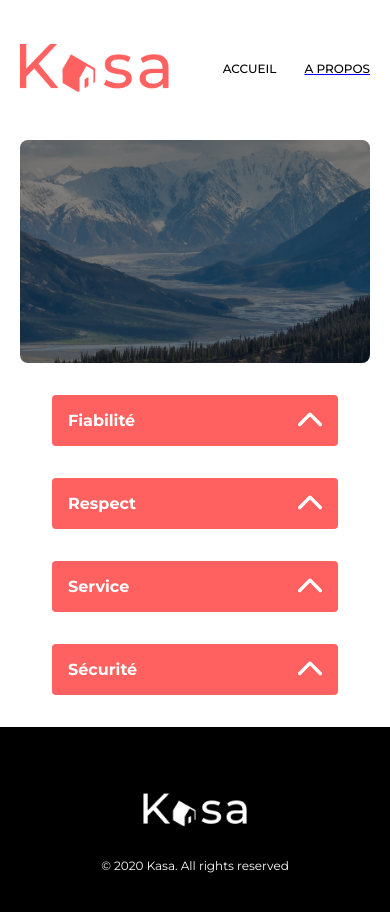
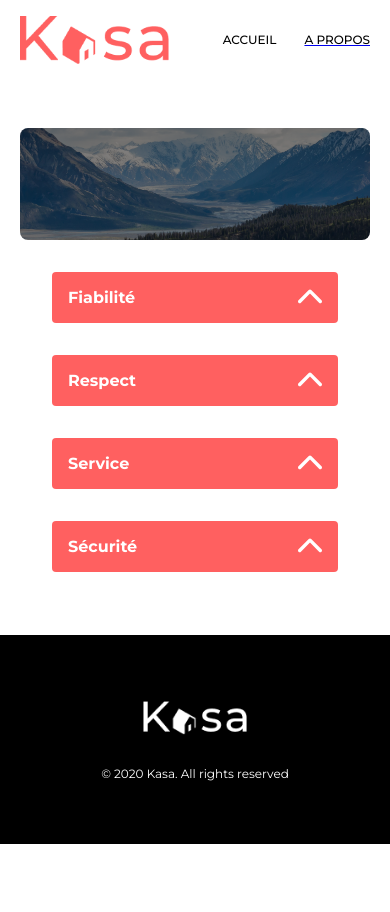
Before and after one commit to Mars375/OPC_REACT_P11, a React (Create React App) app: page /About in a window 390 px wide. Shown: the top 912 px of the page. After the commit the page ends 844 px from the top, so only its background shows below. Built offline with nearby package versions, Linux system fonts and the light colour scheme.

Commit message:
feat: responsive on AboutPage

```diff
--- a/src/components/pages/AboutPage/AboutPage.tsx
+++ b/src/components/pages/AboutPage/AboutPage.tsx
@@ -28,7 +28,7 @@ export default function About() {
 	return (
 		<DefaultTemplate>
 			{loading && <FadeLoader />}
-			<div className='filter'>
+			<div className='filter xs:h-hero md:h-full'>
 				<Picture src={hero} alt="Description de l'image" rounded='md' />
 			</div>
 			<div className='flex flex-column items-center gap-8 m-8'>
--- a/src/styles/index.scss
+++ b/src/styles/index.scss
@@ -11,14 +11,23 @@
 	list-style: none;
 }
 
-body {
+#root {
 	margin-top: 2.75rem;
 	font-family: $font-family;
+	display: flex;
+	flex-direction: column;
+	min-height: 100vh;
 }
 
 header,
 main {
 	margin: 0 6rem;
+	flex: 1 0 auto;
+	align-items: center;
+}
+
+footer {
+	flex-shrink: 0;
 }
 
 @media screen and (max-width: 768px) {
@@ -26,4 +35,8 @@ main {
 	main {
 		margin: 0 1.25rem;
 	}
+
+	#root {
+		margin-top: 0;
+	}
 }
```
